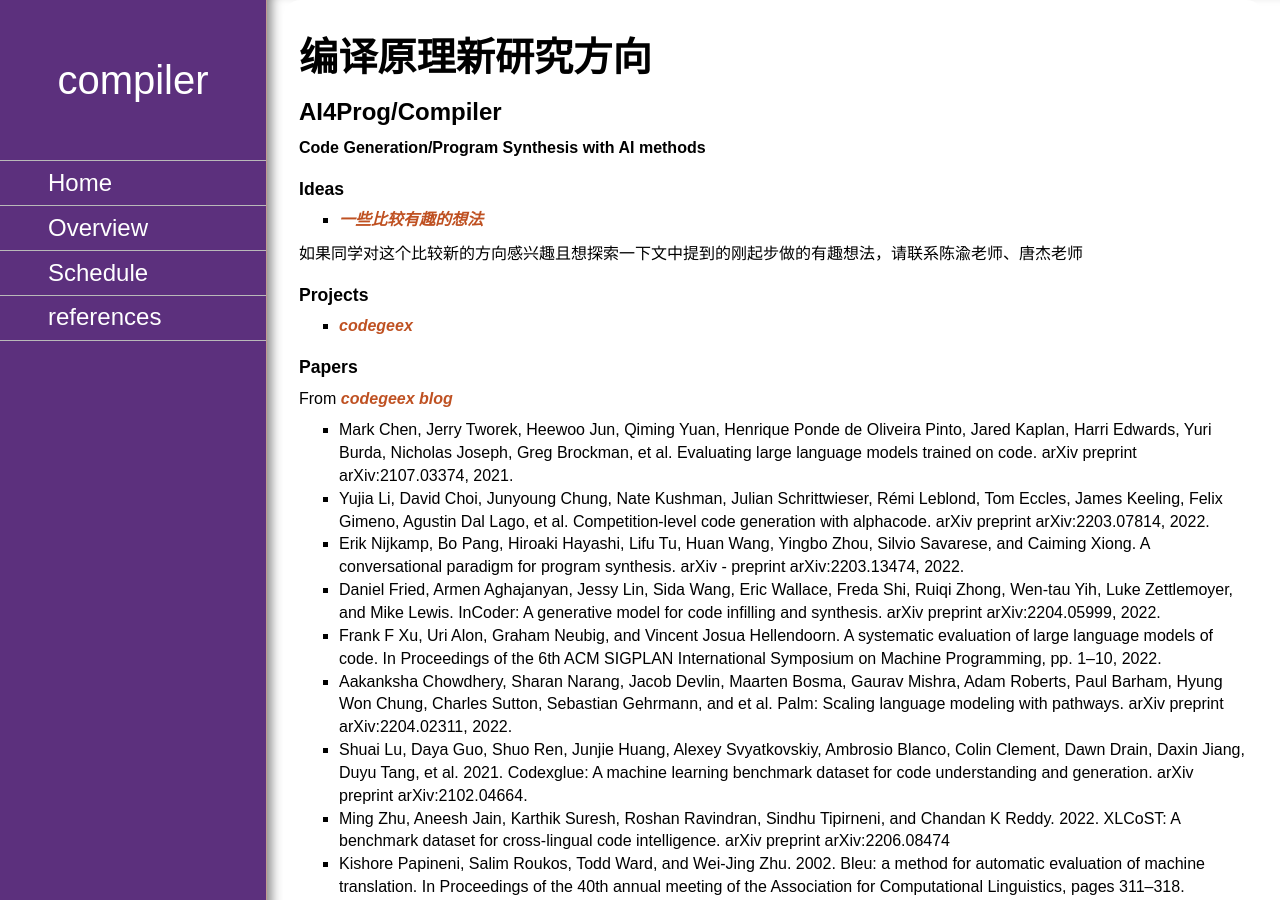
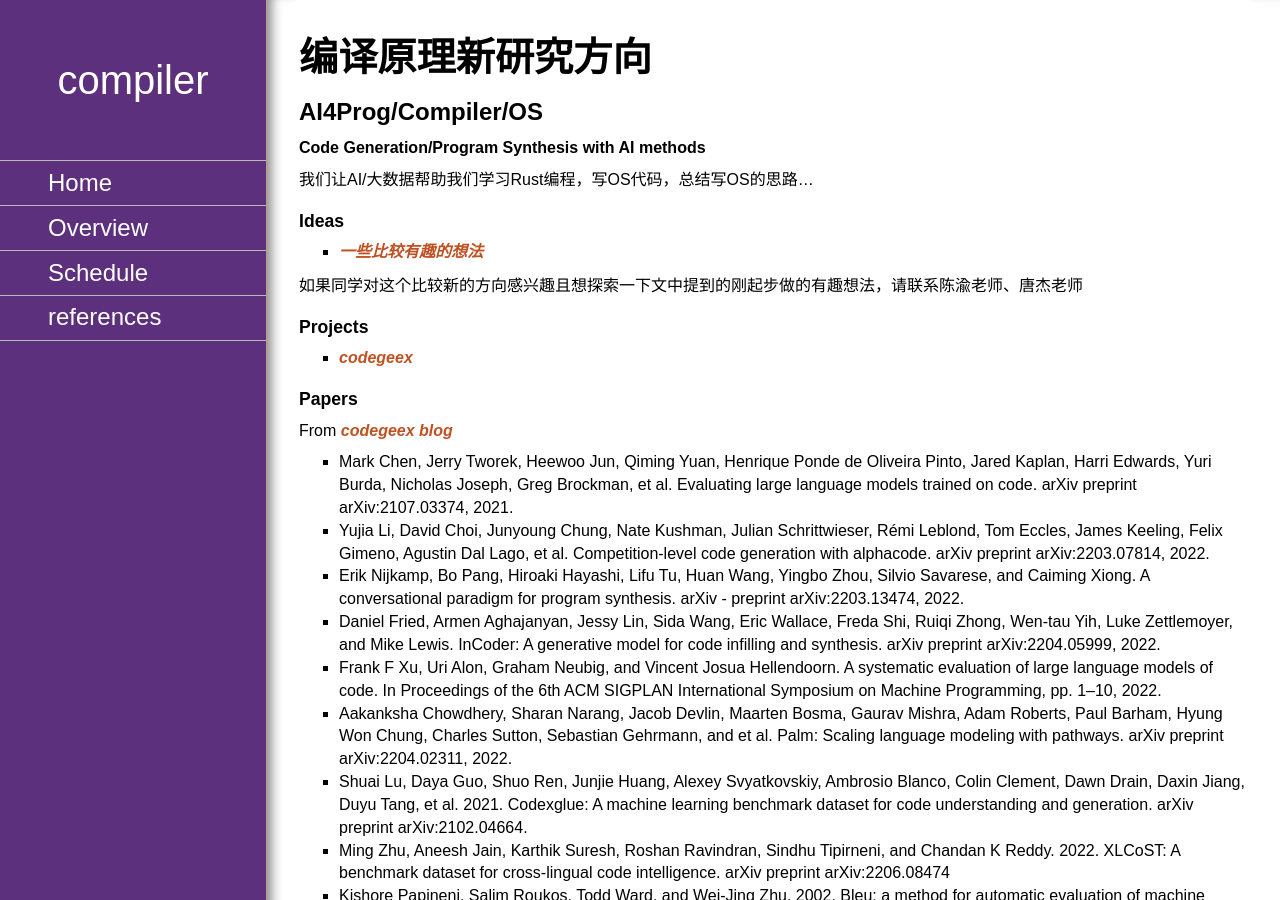
Before and after one commit to chyyuu/compiler_course_info, a Jekyll site: the page built from readinglist.md, in a window 1280 px wide and 900 px high. Built offline with Jekyll 4.4.1, drawn with Linux system fonts in a browser that asks for light colours; nearby versions of some CDN libraries; our own code applies the rules of GitHub Pages for plain Markdown files.

Commit message:
Update readinglist.md

```diff
--- a/readinglist.md
+++ b/readinglist.md
@@ -1,8 +1,10 @@
 
 # 编译原理新研究方向
 
-## AI4Prog/Compiler
+## AI4Prog/Compiler/OS
 **Code Generation/Program Synthesis with AI methods**
+
+我们让AI/大数据帮助我们学习Rust编程，写OS代码，总结写OS的思路...
 
 ### Ideas
 - [一些比较有趣的想法](./ai4sysprog.md)
```
